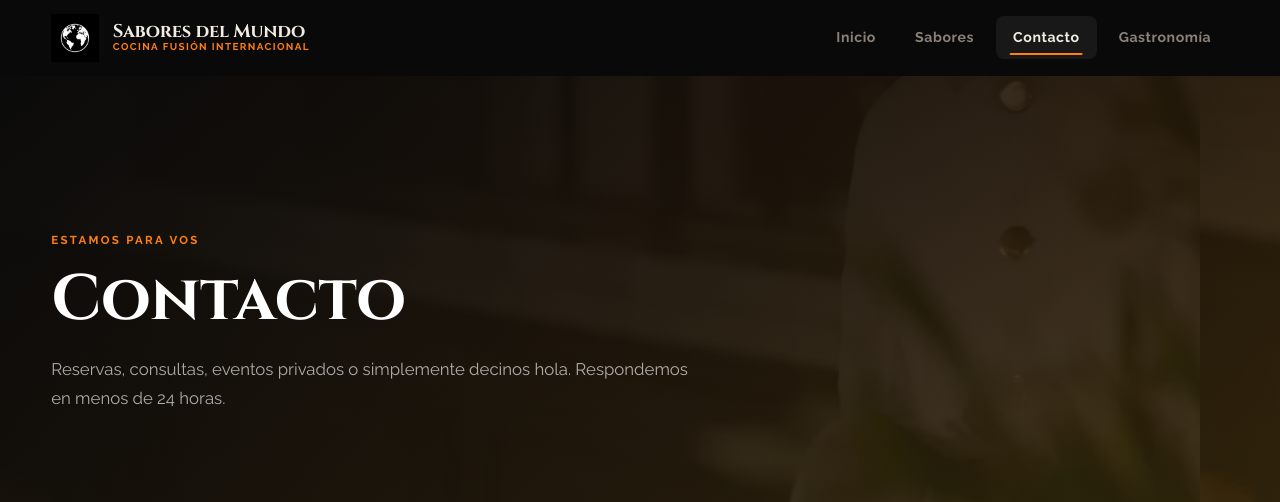
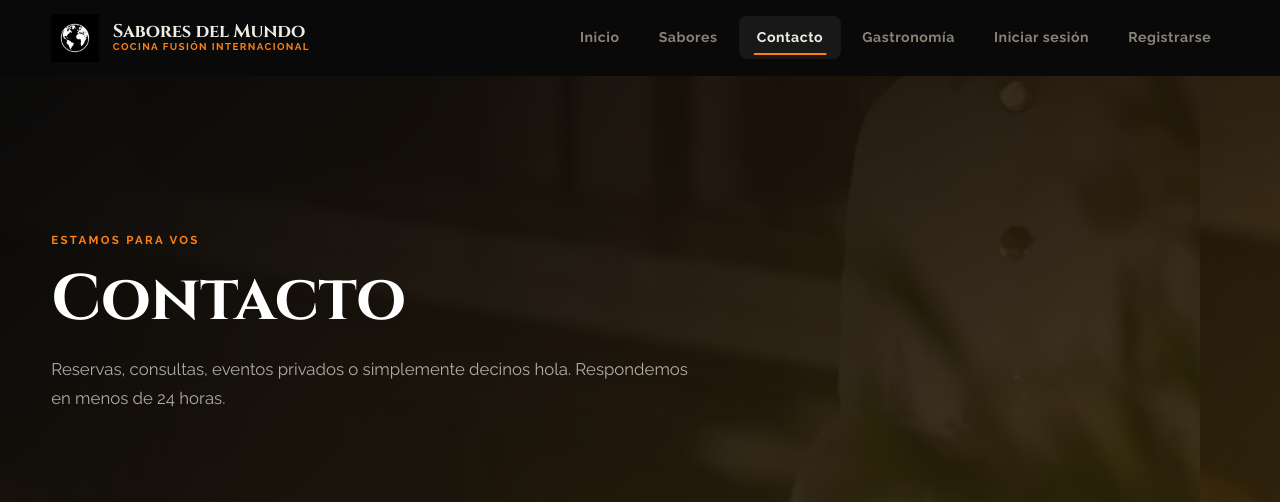
Before and after one commit to Harika-sebasthian/sabores-del-mundo, a Django app: page /contacto/ in a window 1280 px wide. Shown: the top 502 px of the page. Run offline with Django 5.2, Linux system fonts and the light colour scheme.

Commit message:
Acceso a registro e inicio de sesión corregidos

```diff
--- a/templates/header.html
+++ b/templates/header.html
@@ -40,6 +40,35 @@
                         <span class="nav__link-bar"></span>
                     </a>
                 </li>
+                {% if request.user.is_authenticated %}
+                <li class="nav__item">
+                    <a href="{% url 'dashboard' %}" class="nav__link">
+                        <span class="nav__link-text">Panel</span>
+                        <span class="nav__link-bar"></span>
+                    </a>
+                </li>
+                <li class="nav__item">
+                    <a href="{% url 'logout_panel' %}" class="nav__link">
+                        <span class="nav__link-text">Cerrar sesión</span>
+                        <span class="nav__link-bar"></span>
+                    </a>
+                </li>
+                {% else %}
+                <li class="nav__item">
+                    <a href="{% url 'login_panel' %}"
+                       class="nav__link {% if request.resolver_match.url_name == 'login_panel' %}nav__link--active{% endif %}">
+                        <span class="nav__link-text">Iniciar sesión</span>
+                        <span class="nav__link-bar"></span>
+                    </a>
+                </li>
+                <li class="nav__item">
+                    <a href="{% url 'registro' %}"
+                       class="nav__link {% if request.resolver_match.url_name == 'registro' %}nav__link--active{% endif %}">
+                        <span class="nav__link-text">Registrarse</span>
+                        <span class="nav__link-bar"></span>
+                    </a>
+                </li>
+                {% endif %}
             </ul>
         </nav>
 
```
